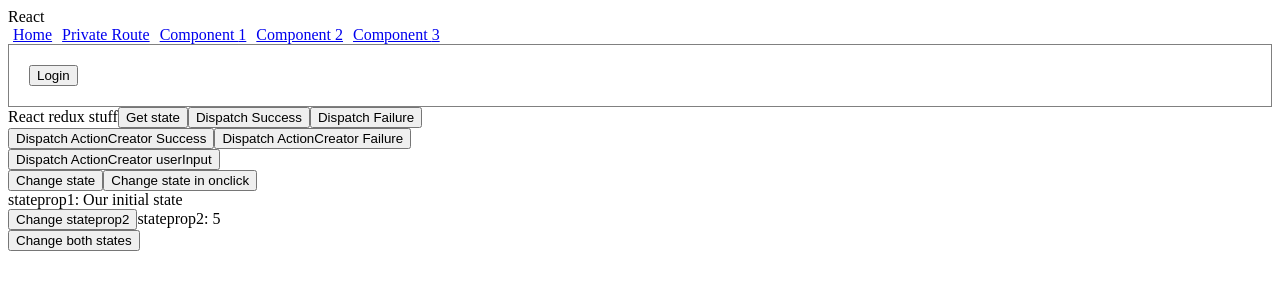
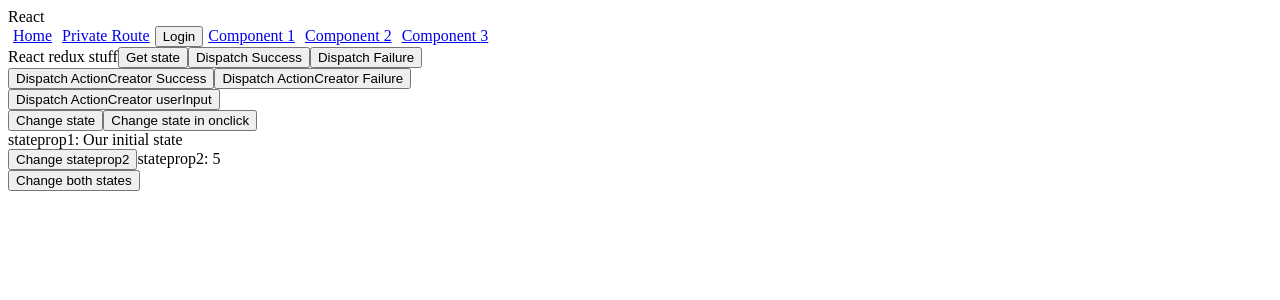
Before and after one commit to PhilipHassialis/React-2019, a React (Create React App) app: page / in a window 1280 px wide. Shown: the top 300 px of the page. Built offline with nearby package versions, Linux system fonts and the light colour scheme; what auth0-js would draw is missing.

Commit message:
implement login/logout buttons

```diff
--- a/src/containers/container1.js
+++ b/src/containers/container1.js
@@ -36,9 +36,9 @@
 
         return (
             <div>
-                <div style={{ padding: "20px", border: "1px solid gray" }}>
+                {/* <div style={{ padding: "20px", border: "1px solid gray" }}>
                     <button onClick={() => this.props.auth.login()}>Login</button>
-                </div>
+                </div> */}
                 <div>
                     React redux stuff
                     <button
--- a/src/containers/header.js
+++ b/src/containers/header.js
@@ -1,5 +1,6 @@
 import React, { Component } from "react";
 import { Link } from "react-router-dom";
+import { connect } from "react-redux";
 
 class Header extends Component {
     state = {
@@ -14,6 +15,11 @@
                 <Link to="/privateroute" style={{ padding: "5px" }}>
                     Private Route
                 </Link>
+                {!this.props.is_authenticated ? (
+                    <button onClick={() => this.props.auth.login()}>Login</button>
+                ) : (
+                    <button onClick={() => this.props.auth.logout()}>Logout</button>
+                )}
                 {this.state.num.map(num => (
                     <Link key={num.id} to={{ pathname: "/component/" + num.id }} style={{ padding: "5px" }}>
                         Component {num.id}
@@ -24,4 +30,10 @@
     }
 }
 
-export default Header;
+const mapStateToProps = state => {
+    return {
+        is_authenticated: state.auth_reducer.isAuthenticated
+    };
+};
+
+export default connect(mapStateToProps)(Header);
--- a/src/routes.js
+++ b/src/routes.js
@@ -41,7 +41,7 @@
             <div>
                 <Router history={history}>
                     <div>
-                        <Header />
+                        <Header auth={auth} />
                         <Switch>
                             <Route path="/" exact render={() => <Container1 auth={auth} />} />
                             <Route path="/authcheck" exact render={() => <AuthCheck auth={auth} />} />
--- a/src/utils/auth.js
+++ b/src/utils/auth.js
@@ -34,10 +34,12 @@
         localStorage.removeItem("access_token");
         localStorage.removeItem("id_token");
         localStorage.removeItem("expiresAt");
+        console.log("Logging out");
     };
 
     isAuthenticated = () => {
         let expiresAt = JSON.parse(localStorage.getItem("expiresAt"));
+        console.log("Is authenticated: ", new Date().getTime() < expiresAt);
         return new Date().getTime() < expiresAt;
     };
 }
```
